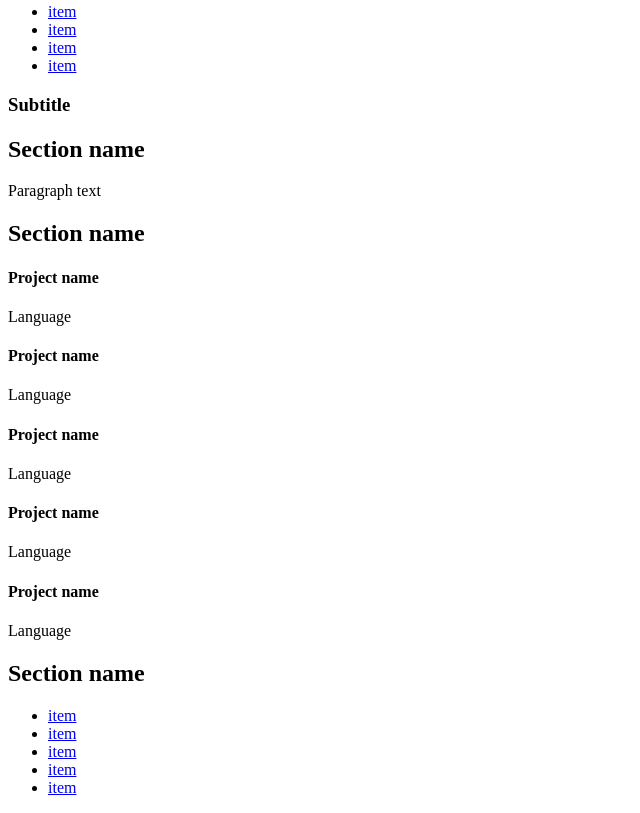
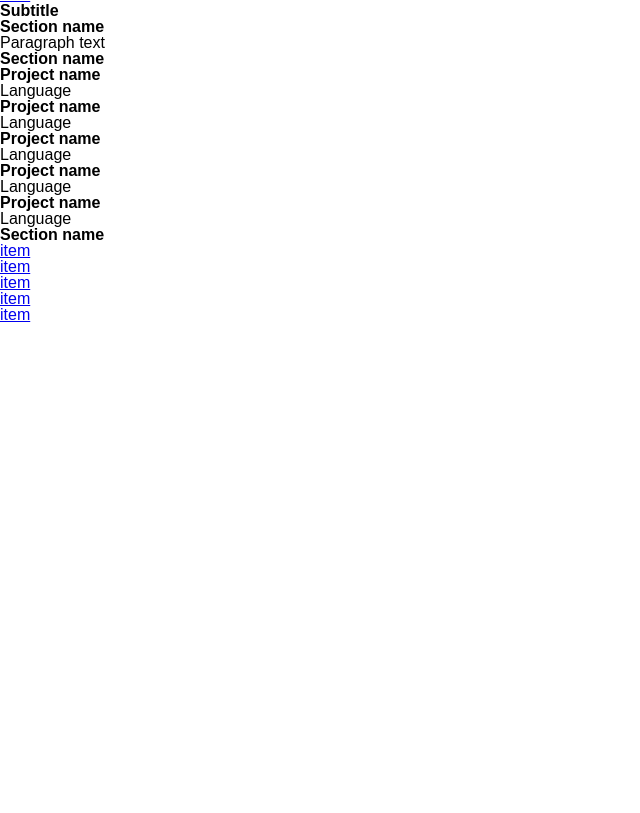
Before and after one commit to hannah-finch/basic-portfolio, a plain HTML site: page index.html in a window 1280 px wide. Shown: the part 77-890 px from the top of the page, without its empty margins (0-640 px from the left). After the commit the page ends 800 px from the top, so only its background shows below. Drawn offline with Linux system fonts and the light colour scheme.

Commit message:
added CSS reset

```diff
--- /dev/null
+++ b/assets/css/reset.css
@@ -0,0 +1,33 @@
+/* Resets the box size of every element */
+* {
+  margin: 0;
+  padding: 0;
+  box-sizing: border-box;
+}
+
+/* Gives the body element a parent height to compare against */
+html {
+  height: 100%;
+}
+
+body {
+  min-height: 100%;
+  line-height: 1;
+  font-family: sans-serif;
+}
+
+h1, h2, h3, h4, h5, h6 {
+  font-size: 100%;
+}
+
+/* Matches the font of special elements to the rest of the page */
+input, select, option, optgroup, textarea, button,
+pre, code {
+  font-size: 100%;
+  font-family: inherit;
+}
+
+/* Removes default bullet points from lists */
+ol, ul {
+  list-style: none;
+}
--- a/index.html
+++ b/index.html
@@ -2,6 +2,7 @@
 <html>
 <head>
   <title>Portfolio</title>
+  <link rel="stylesheet" href="./assets/css/reset.css">
   <link rel="stylesheet" href="./assets/css/styles.css">
 </head>
 <body>
```
